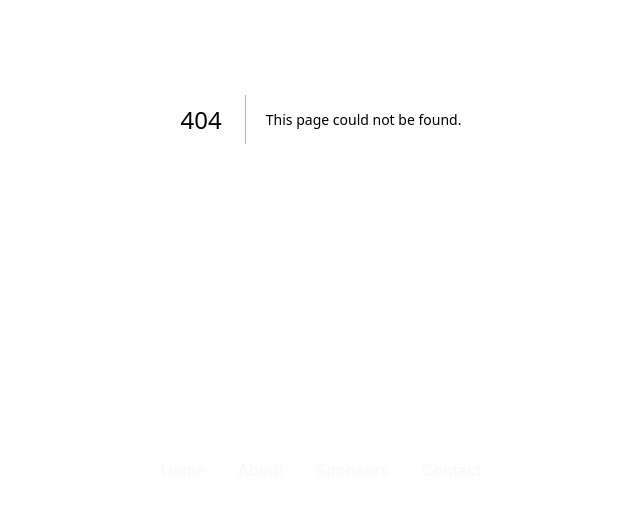
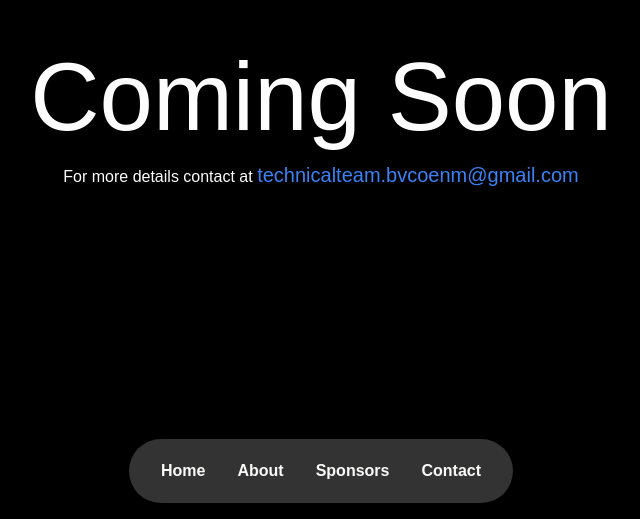
Before and after one commit to TechnicalTeam-BVCOENM/Abhiyaan-website, a Next.js app: page /coming-soon in a window 1280 px wide. Before the commit this address had no page. Shown: the part 281-800 px from the top of the page, without its empty margins (319-959 px from the left). Built offline with nearby package versions, Linux system fonts and the light colour scheme; a web font is replaced by a local one.

Commit message:
feat: App promotion link added

```diff
--- /dev/null
+++ b/src/app/coming-soon/page.jsx
@@ -0,0 +1,17 @@
+import Link from 'next/link';
+
+export default function Page() {
+  var email = 'technicalteam.bvcoenm@gmail.com';
+  return (
+    <Link
+      href={`mailto:${email}`}
+      className='page flex h-screen w-screen flex-col items-center justify-center gap-4 '
+    >
+      <h1 className='text-8xl'>Coming Soon</h1>
+      <p>
+        For more details contact at{' '}
+        <span className='text-xl text-blue-500'>{email}</span>
+      </p>
+    </Link>
+  );
+}
--- a/src/components/home/LandingPage.jsx
+++ b/src/components/home/LandingPage.jsx
@@ -19,7 +19,7 @@ export default function LandingPage() {
       },
       {
         opacity: 1,
-        scale: 1,
+        scale: 1.8,
         rotate: 0,
       }
     );
--- a/src/components/promotion/app_promotion.jsx
+++ b/src/components/promotion/app_promotion.jsx
@@ -21,14 +21,11 @@ export default function AppPromotion() {
         experience—all in one place!
       </p>
 
-      {/* <button className='mx-auto block rounded-xl bg-white px-6 py-2 text-center text-black hover:bg-gray-100 md:text-2xl lg:px-8 lg:py-4 lg:text-4xl'>
-        <Link
-          href='https://play.google.com/store/apps/details?id=com.bvcoenm.abhiyaan'
-          target='_blank'
-        >
+      <button className='mx-auto block rounded-xl bg-white px-6 py-2 text-center text-black hover:bg-gray-100 md:text-2xl lg:px-8 lg:py-4 lg:text-4xl'>
+        <Link href='/coming-soon' target='_blank'>
           Get it now
         </Link>
-      </button> */}
+      </button>
       {/* <div id='app_qr' className='my-10'>
         <Image
           src='/images/promotion/app_qr.png'
```
